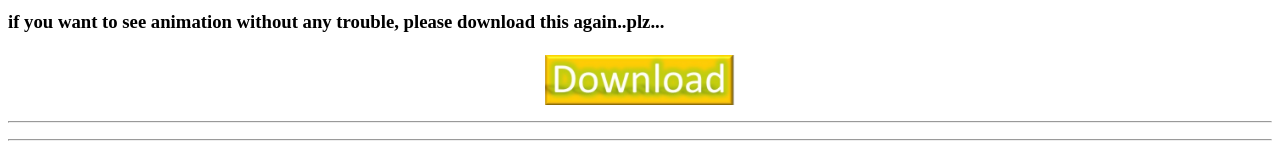
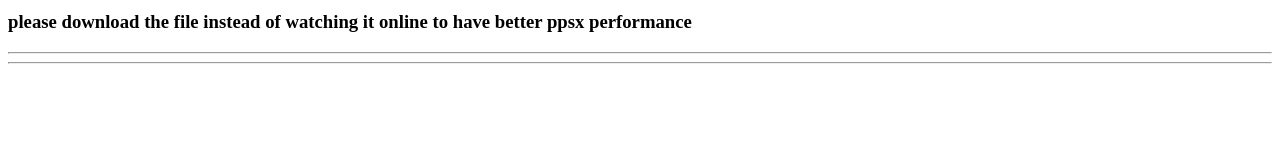
Before and after one commit to XinYaanZyoy/parth-and-manav-FA-3-4-class-10, a plain HTML site: page FA-3,4_files/sanskrit.html in a window 1280 px wide. Shown: the part 1166-1328 px from the top of the page. After the commit the page ends 1238 px from the top, so only its background shows below. Drawn offline with Linux system fonts and the light colour scheme.

Commit message:
Update sanskrit.html

```diff
--- a/FA-3,4_files/sanskrit.html
+++ b/FA-3,4_files/sanskrit.html
@@ -24,8 +24,7 @@ see, please download the animation and enjoy.</h3>
 <hr/>
 <h1 align="center"><a href="https://drive.google.com/open?id=1jVC5d-Y48H_5FnI1HG3zqIV0_64d1zcv"><img src="download.jpg" border="00" height="50"></img></a>
 <h1 align="left"><a href="our projects.html"><img src="back.jpg" border="00" height="50"></img></a>
-<h3> if you want to see animation without any trouble, please download this again..plz...
-<h1 align="center"><a href="gita videos.zip"><img src="download.jpg" border="00" height="50"></img></a>
+<h3>please download the file instead of watching it online to have better ppsx performance</h3>
 <hr/>
 <hr/>
 </body>
```
